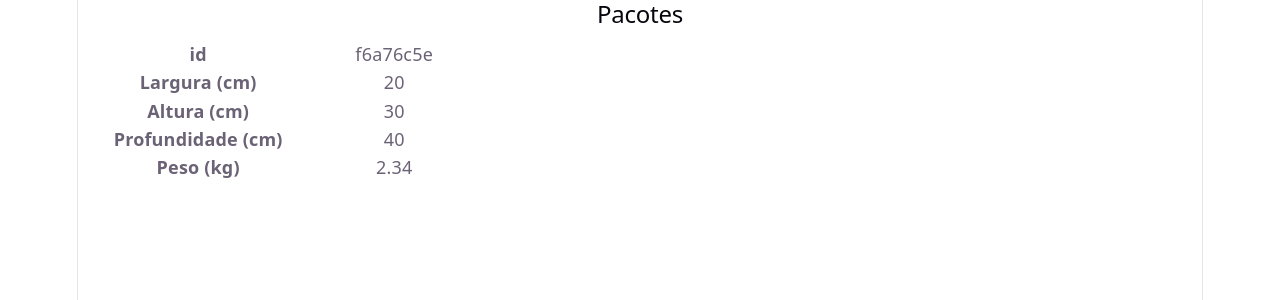
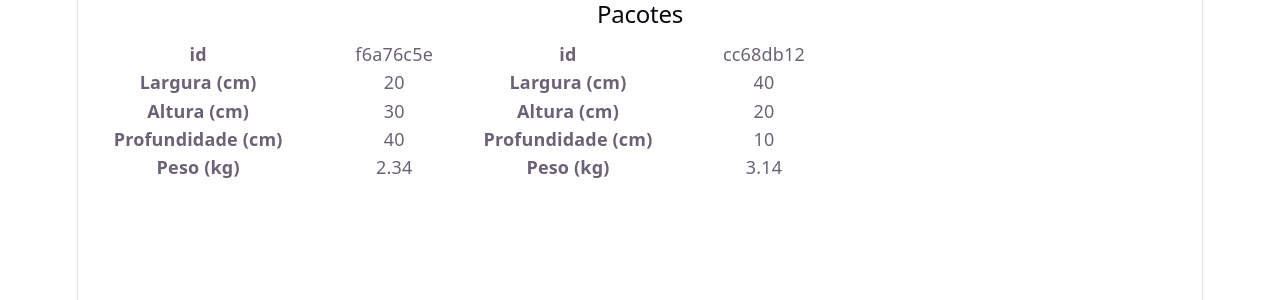
Before and after one commit to ufjf-dcc207/ufjf-dcc207-2026-3-a-atv08-andrelopes132, a React (Vite) app: page / in a window 1280 px wide. Shown: the top 300 px of the page. Built offline with nearby package versions, Linux system fonts and the light colour scheme.

Commit message:
adiciona mapeamento dos dados

```diff
--- a/src/App.tsx
+++ b/src/App.tsx
@@ -10,7 +10,14 @@ const data:Array<PacoteType> = [
         altura: 30.0,
         profundidade: 40.0,
         peso: 2.34
-    }
+    },
+    {
+        id: "cc68db12-2859-433b-88be-7d25313b9fd8",
+        largura: 40.0,
+        altura: 20.0,
+        profundidade: 10.0,
+        peso: 3.14
+    },
 ]
 
 function App() {
@@ -18,7 +25,10 @@ function App() {
     <>
       <h2>Pacotes</h2>
       <div className="pacotes">
-        <Pacote pacote={data[0]}/>
+        {data.map(
+          p => <Pacote pacote={p} key={p.id}/>
+        )}
+
       </div>
     </>
   )
--- a/src/Pacote.tsx
+++ b/src/Pacote.tsx
@@ -5,7 +5,7 @@ type PacoteProps = {
     pacote : PacoteType;
 }
 
-export default function Pacote({ pacote } : PacoteProps){
+export default function Pacote({pacote} : PacoteProps){
     return (
         <>
             <div className="pacote">
```
